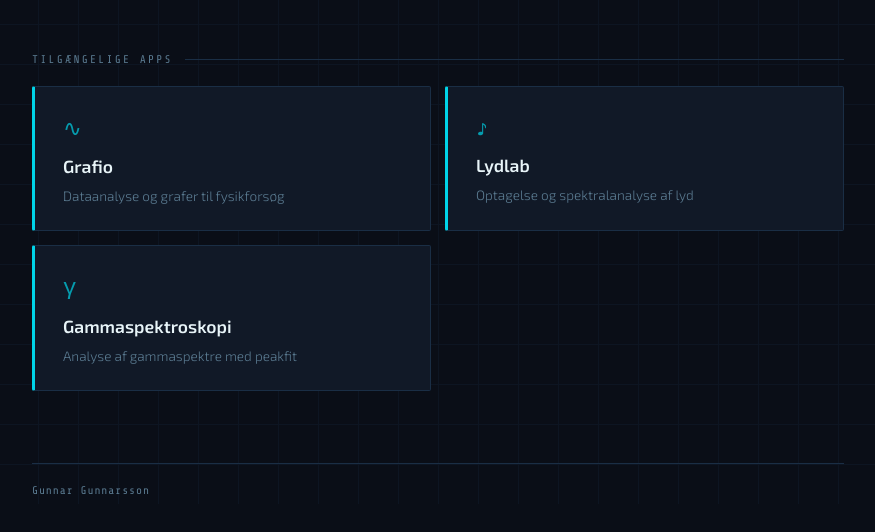
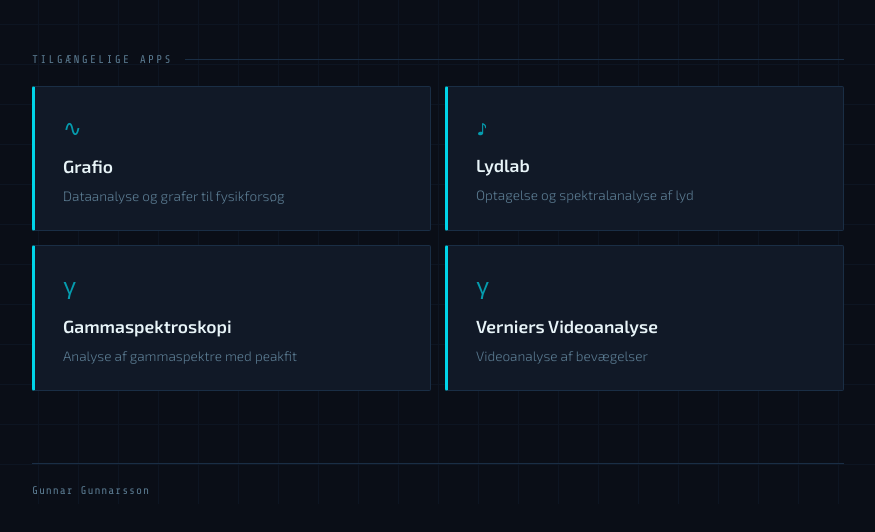
Before and after one commit to gunnargun63/Apps, a plain HTML site: page index.html in a window 1280 px wide. Shown: the part 296-828 px from the top of the page, without its empty margins (202-1077 px from the left). Drawn offline with nearby package versions, Linux system fonts and the light colour scheme.

Commit message:
Add files via upload

```diff
--- a/index.html
+++ b/index.html
@@ -240,6 +240,12 @@
       <div class="card-desc">Analyse af gammaspektre med peakfit</div>
     </a>
 
+    <a class="card" href="https://videoanalysis.app">
+      <div class="card-icon">γ</div>
+      <div class="card-title">Verniers Videoanalyse</div>
+      <div class="card-desc">Videoanalyse af bevægelser</div>
+    </a>
+
   </div>
 
   <footer>Gunnar Gunnarsson</footer>
```
